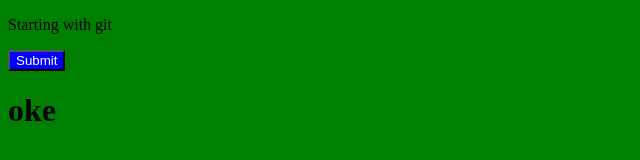
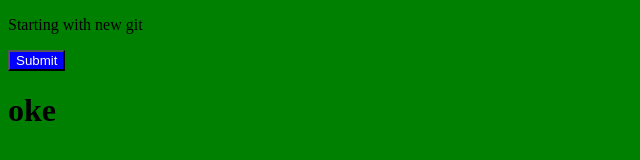
Before and after one commit to Lilykarry/git--tutorial, a plain HTML site: page index.html in a window 1280 px wide. Shown: the full height of the page, 0-640 px from the left. Drawn offline with Linux system fonts and the light colour scheme.

Commit message:
Update index.html

```diff
--- a/index.html
+++ b/index.html
@@ -9,7 +9,7 @@
     <link rel="stylesheet" href="index2.css">
 </head>
 <body>
-    <p>Starting with git</p>
+    <p>Starting with new git</p>
     <button>Submit</button>
     <h1>oke</h1>
 </body>
```
